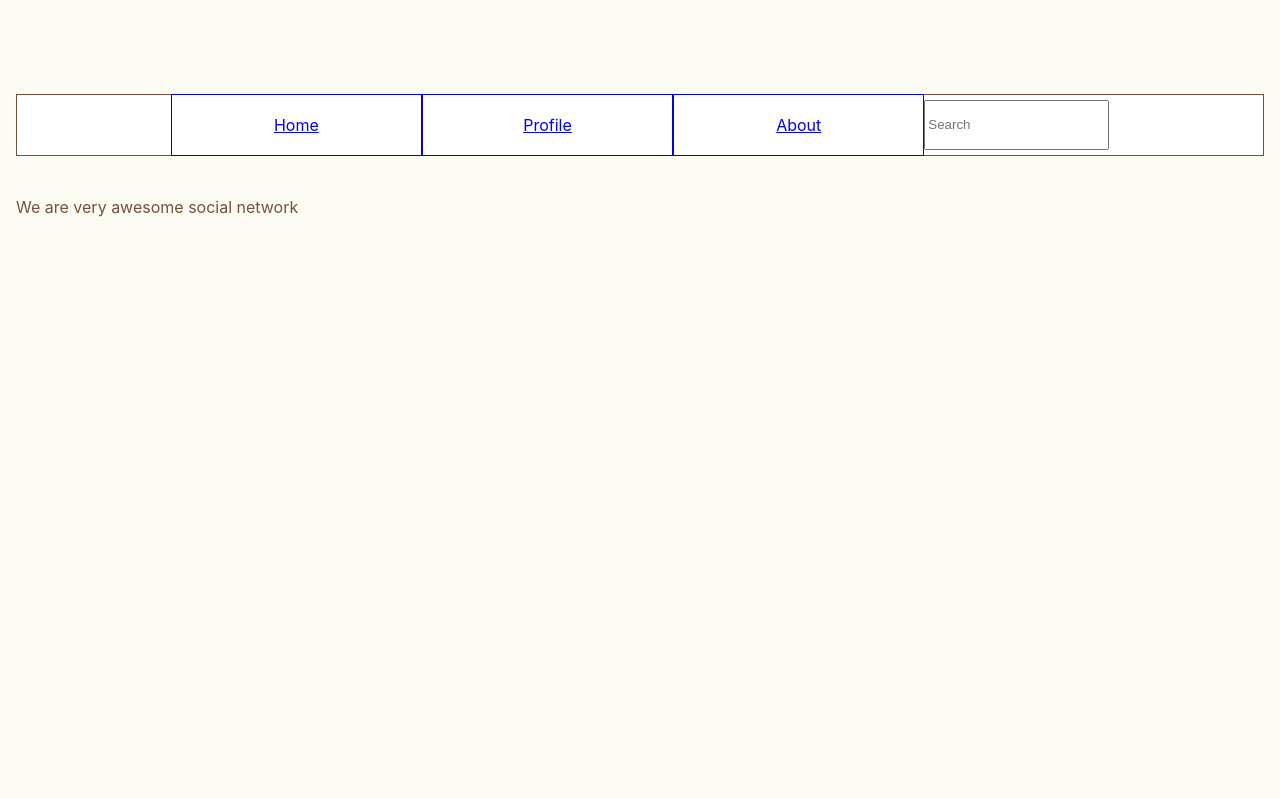
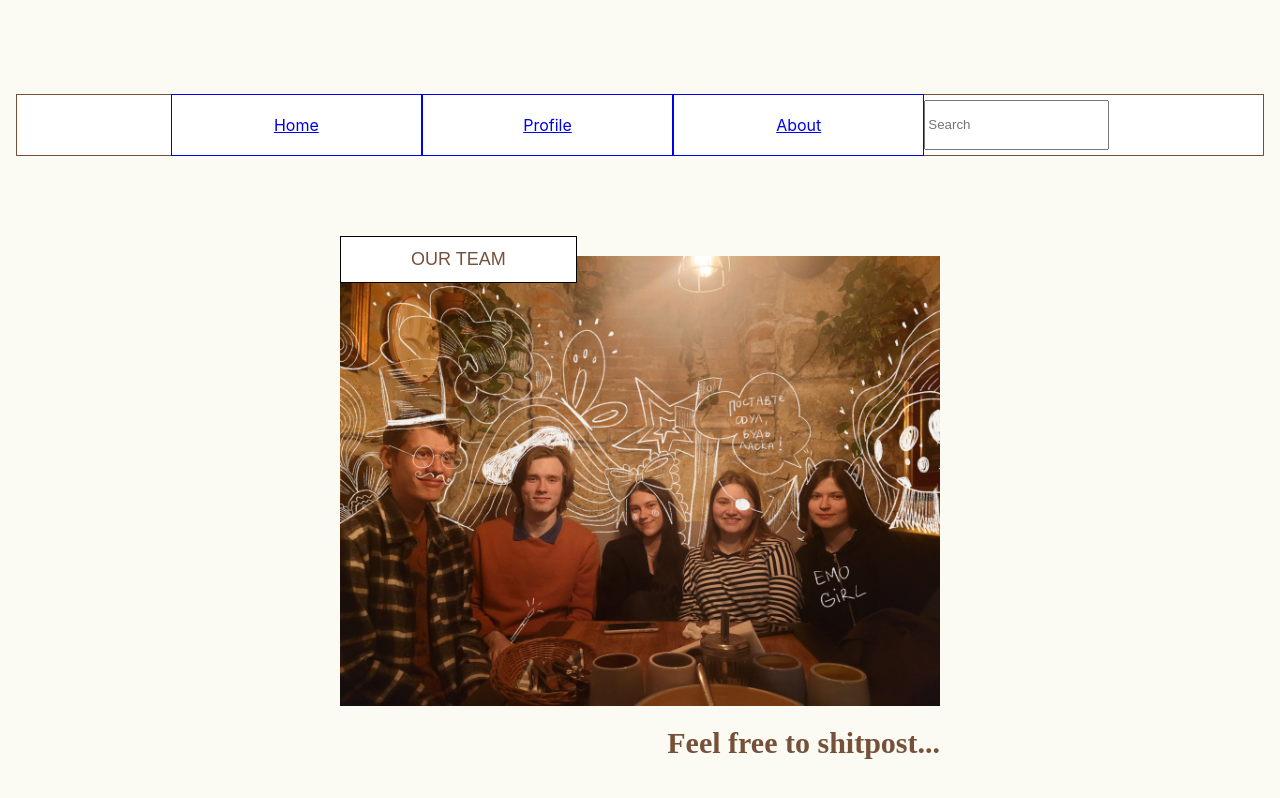
Before and after one commit to Siromanec/apz-headradio, a React (Create React App) app: page /about in a window 1280 px wide. Shown: the part 234-1032 px from the top of the page. Before the commit the page ends 800 px from the top, so only its background shows below. Built offline with nearby package versions, Linux system fonts and the light colour scheme; no server answers.

Commit message:
html and css for About page

```diff
--- /dev/null
+++ b/src/css/About.css
@@ -0,0 +1,36 @@
+.AboutGeneralDiv {
+  display: flex;
+  justify-content: center;
+  margin-top: 100px;
+  font-family: "Poppins", sans-serif;
+}
+
+.AboutLabelPictureDiv {
+  position: relative;
+}
+
+.AboutLabelDiv {
+  border: 1px solid black;
+  background-color: #ffffff;
+  display: flex;
+  padding: 10px 70px;
+  width: fit-content;
+  position: absolute;
+  top: -20px;
+}
+
+.AboutLabel {
+    font-size: 18px;
+}
+
+.AboutPicture {
+  height: 450px;
+}
+
+.AboutText {
+  font-family: "Playfair Display";
+  font-weight: bold;
+  font-size: 30px;
+  text-align: right;
+  margin-top: 10px;
+}
--- a/src/javascript/About.js
+++ b/src/javascript/About.js
@@ -1,8 +1,17 @@
+import "../css/About.css";
+import TeamPicture from "../data/we.jpg";
+
 export default function About() {
-    return <div>
-        <p>
-            We are very awesome social network
-        </p>
+  return (
+    <div className="AboutGeneralDiv">
+      <div className="AboutLabelPictureDiv">
+        <div className="AboutLabelDiv">
+          <label className="AboutLabel">OUR TEAM</label>
+        </div>
+
+        <img src={TeamPicture} className="AboutPicture"></img>
+        <p className="AboutText">Feel free to shitpost...</p>
+      </div>
     </div>
-
+  );
 }
```
Also changed, not shown: src/data/we.jpg (added).
